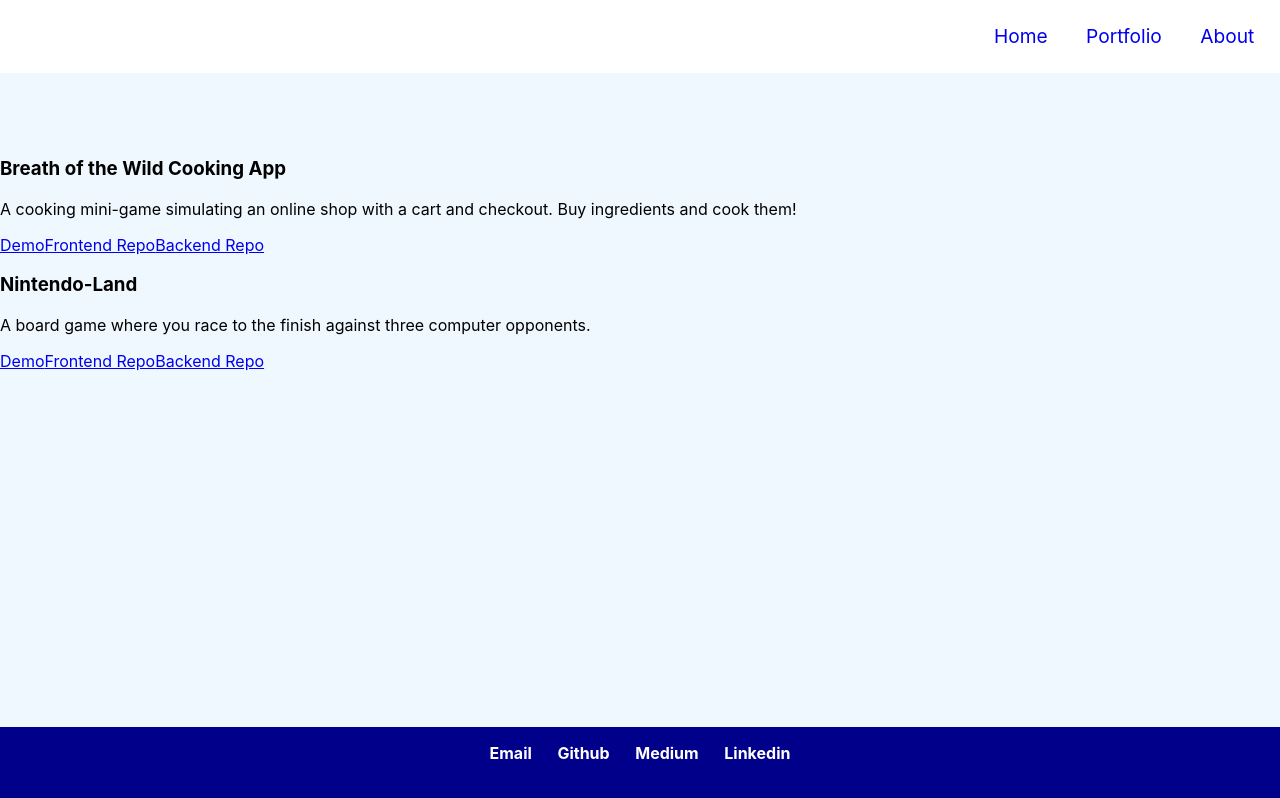
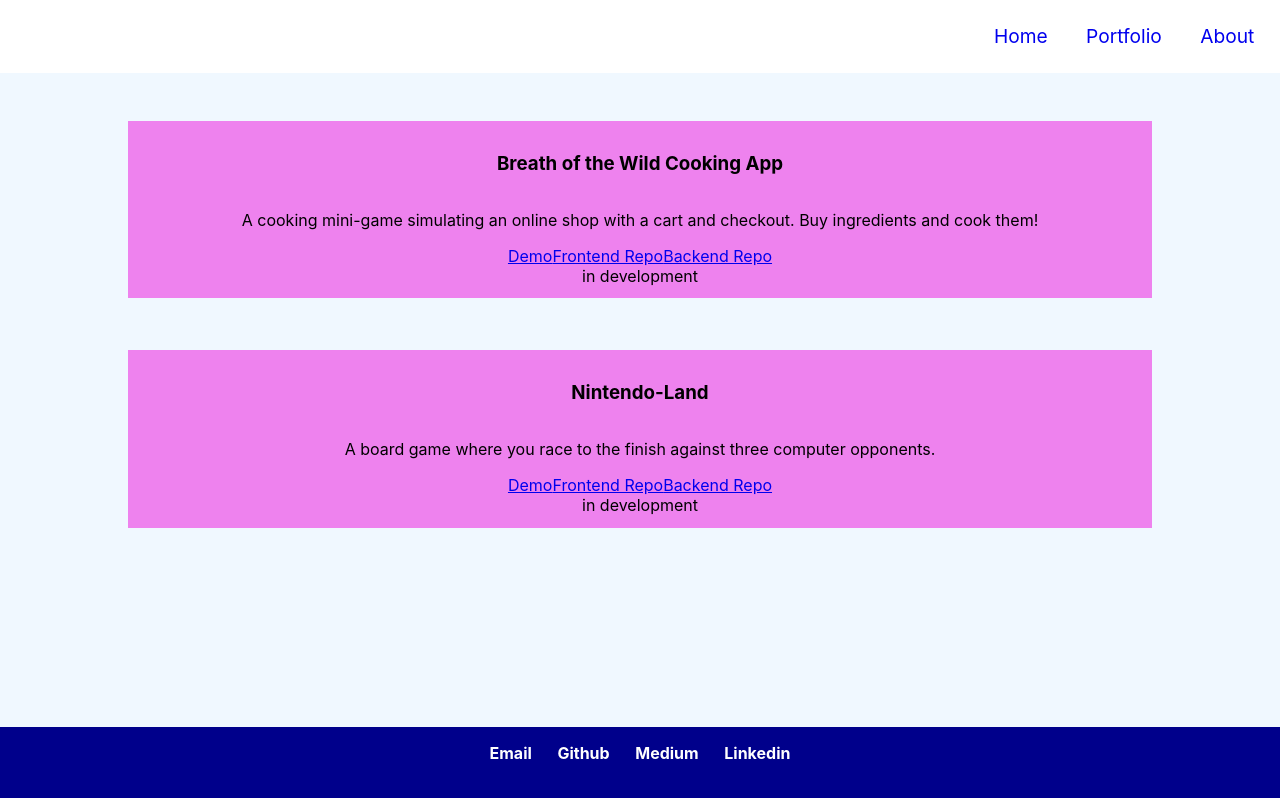
Before and after one commit to dylantoporek/portfolio-project, a React (Create React App) app: page /portfolio in a window 1280 px wide. Built offline with nearby package versions, Linux system fonts and the light colour scheme.

Commit message:
about updates

```diff
--- a/src/App.css
+++ b/src/App.css
@@ -93,7 +93,7 @@
   height: 25%;
   top: -15%;
   right: 5%;
-  background-color: yellowgreen;
+  background-color: lightseagreen;
 }
 
 #home-projects{
@@ -123,7 +123,22 @@
   flex-direction: column;
   width: 100%;
   height: 70%;
-  top: 10%;
+  top: 2%;
+  justify-content: center;
+  align-items: center;
+}
+
+.project-item{
+  position: relative;
+  display: flex;
+  flex-direction: column;
+  width: 80%;
+  height: 40%;
+  background-color: violet;
+  top: 2%;
+  margin: 2%;
+  justify-content: center;
+  align-items: center;
 }
 
 /* /////////////////////////////         ABOUT            ///////////////////////////////////////// */
--- a/src/components/Pages/About.js
+++ b/src/components/Pages/About.js
@@ -4,7 +4,13 @@ import Contact from "../Contact";
 function About(){
     return (
         <div id='about-container'>
-          <h1> Hi From About</h1>
+          <div>
+              about paragraph....blahblahblha....
+          </div>
+
+          <div>
+              hobbies paragraph....blahblahblha....
+          </div>
         </div>
       );
 }
--- a/src/components/ProjectItem.js
+++ b/src/components/ProjectItem.js
@@ -22,13 +22,16 @@ function ProjectItem(){
 
     const projectDisplay = projects.map((project)=>{
         return (
-            <div>
+            <div className="project-item">
                 <h3>{project.title}</h3>
                 <p>{project.description}</p>
                 <div>
                     <a href={project.link}>Demo</a>
                     <a href={project.frontend}>Frontend Repo</a>
                     <a href={project.backend}>Backend Repo</a>
+                </div>
+                <div>
+                    in development
                 </div>
             </div>
         )
```
